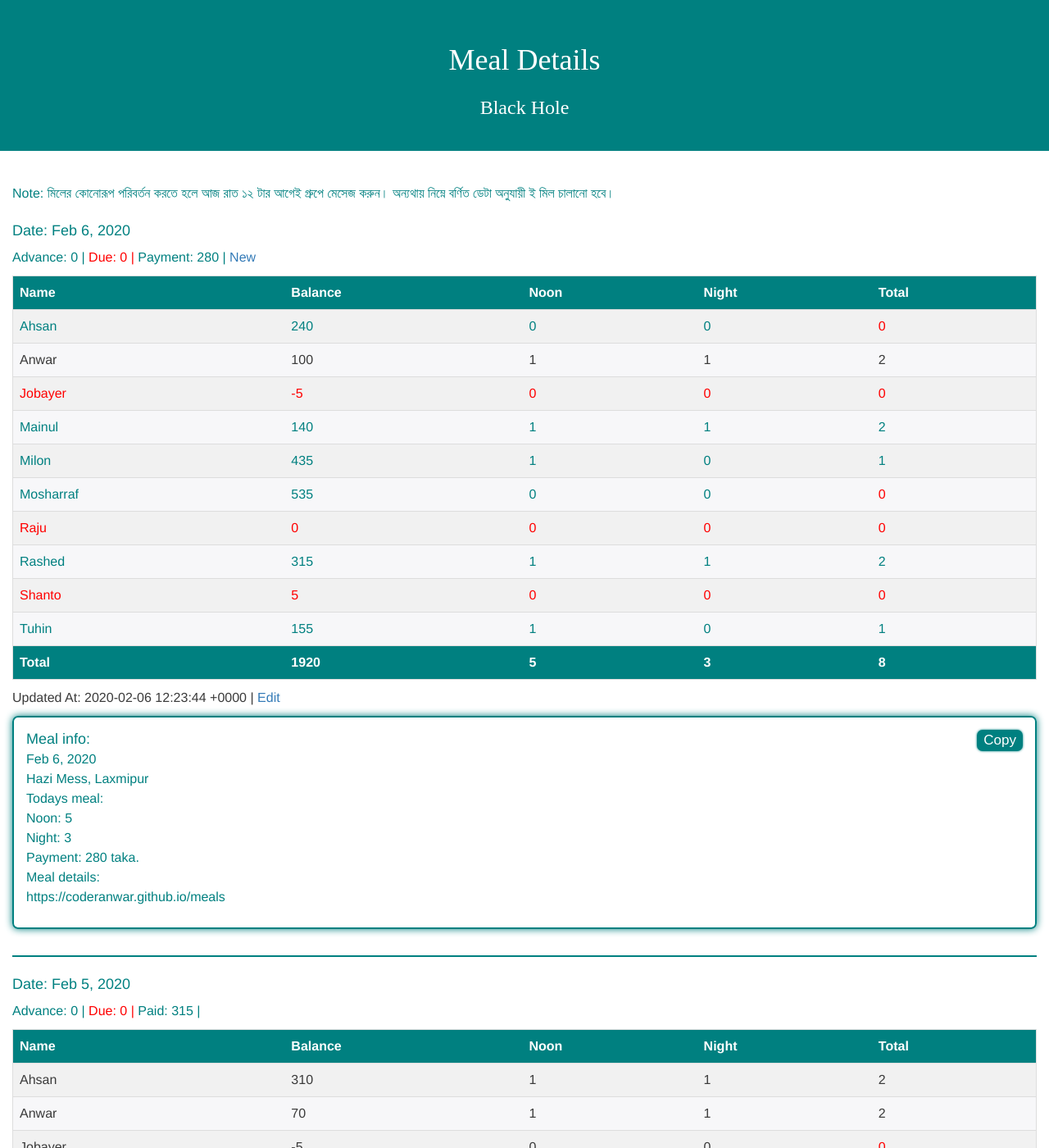
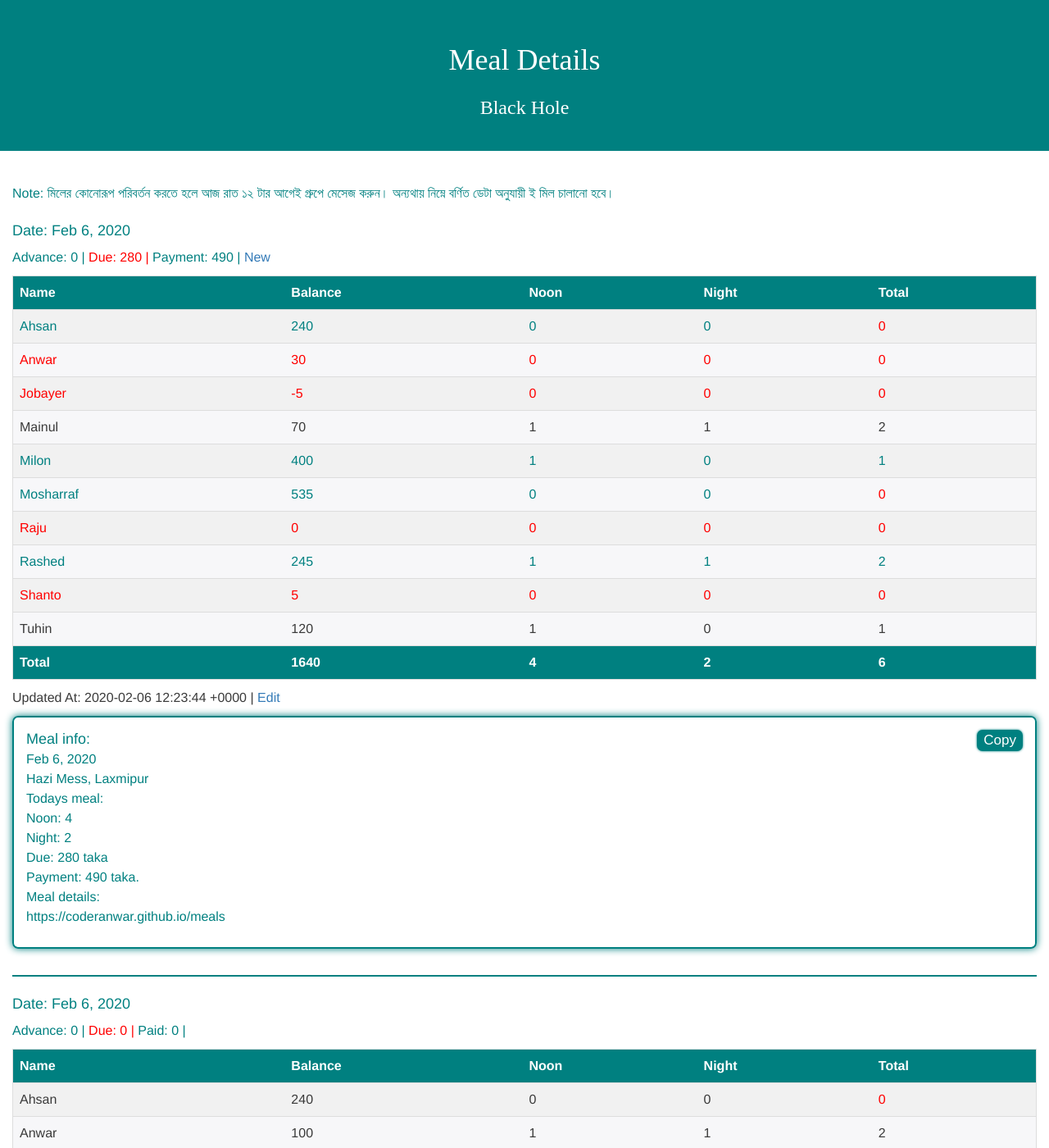
Before and after one commit to coderanwar/meals, a Jekyll site: the page built from index.html, in a window 1280 px wide and 1400 px high. Shown: the whole window at 82% size. Built offline with Jekyll 4.4.1, drawn with Linux system fonts in a browser that asks for light colours.

Commit message:
Update meals.yml

```diff
--- a/_data/meals.yml
+++ b/_data/meals.yml
@@ -1,3 +1,49 @@
+
+- Date: 2020-02-06
+  Paid: 0
+  Advance: 0
+  Due: 280
+  Peoples:
+    - Name: "Ahsan"
+      Balance: 240
+      Noon: 0
+      Night: 0
+    - Name: "Anwar"
+      Balance: 30
+      Noon: 0
+      Night: 0
+    - Name: "Jobayer"
+      Balance: -5
+      Noon: 0
+      Night: 0
+    - Name: "Mainul"
+      Balance: 70
+      Noon: 1
+      Night: 1
+    - Name: "Milon"
+      Balance: 400
+      Noon: 1
+      Night: 0
+    - Name: "Mosharraf"
+      Balance: 535
+      Noon: 0
+      Night: 0
+    - Name: "Raju"
+      Balance: 0
+      Noon: 0
+      Night: 0
+    - Name: "Rashed"
+      Balance: 245
+      Noon: 1
+      Night: 1
+    - Name: "Shanto"
+      Balance: 5
+      Noon: 0
+      Night: 0
+    - Name: "Tuhin"
+      Balance: 120
+      Noon: 1
+      Night: 0
 
 - Date: 2020-02-06
   Paid: 0
```
